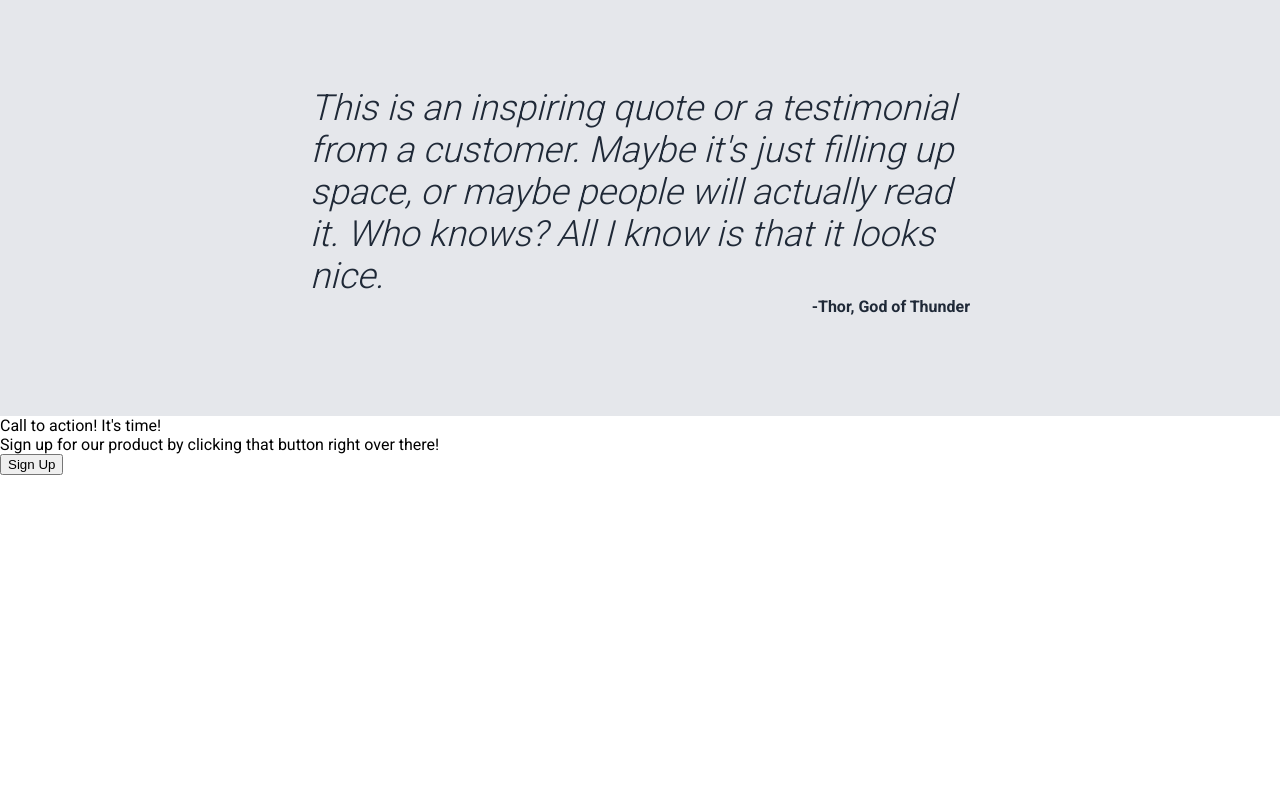
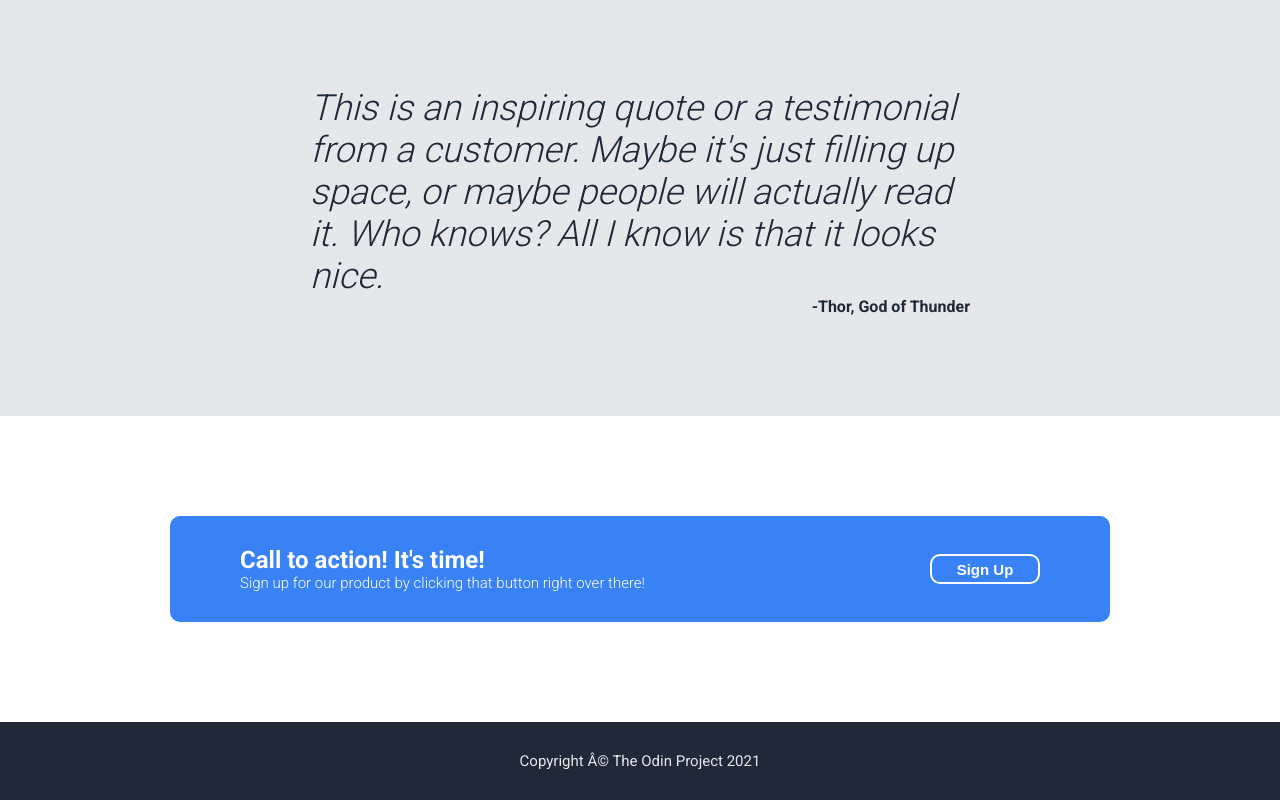
Before and after one commit to thebrigar/odin-landingpage, a plain HTML site: page index.html in a window 1280 px wide. Shown: the part 937-1737 px from the top of the page. Before the commit the page ends 1412 px from the top, so only its background shows below. Drawn offline with Linux system fonts and the light colour scheme.

Commit message:
Add index.html

```diff
--- a/index.html
+++ b/index.html
@@ -71,4 +71,8 @@
         <button class="sup-sec">Sign Up</button>
     </div>
 </div>
+
+<div class="footer">
+    <div class="copy">Copyright © The Odin Project 2021</div>
+</div>
 </body>
--- a/style.css
+++ b/style.css
@@ -210,25 +210,67 @@ body {
 }
 
 .sec-white {
-
+    display: flex;
+    justify-content: center;
+    align-items: center;
+    padding-top: 100px;
+    padding-bottom: 100px;
 }
 
 .blue-action {
-
+    display: flex;
+    justify-content: space-between;
+    background-color: #3882F6;
+    color: white;
+    padding-top: 30px;
+    padding-bottom: 30px;
+    padding-left: 70px;
+    padding-right: 70px;
+    width: 800px;
+    border-radius: 10px;
 }
 
 .call-wrapper {
-
+    display: flex;
+    flex-direction: column;
 }
 
 .action {
-
+    color: white;
+    font-size: 24px;
+    font-weight: bold;
 }
 
 .action-sub {
-
+    color: white;
+    font-size: 15px;
+    font-weight: 300;
 }
 
 .sup-sec {
+    border: 2px solid white;
+    font-weight: bold;
+    font-size: 15px;
+    width: 110px;
+    height: 30px;
+    background-color: #3882F6;
+    color: white;
+    border-radius: 10px;
+    align-self: center;
+}
+
+.footer {
+    background-color: #1F2937;
+    padding-top: 30px;
+    padding-bottom: 30px;
+    display: flex;
+    justify-content: center;
+    align-items: center;
+}
+
+.copy {
+    color: #E5E7EB;
+    font-weight: 300px;
+    font-size: 15px;
 
 }
```
